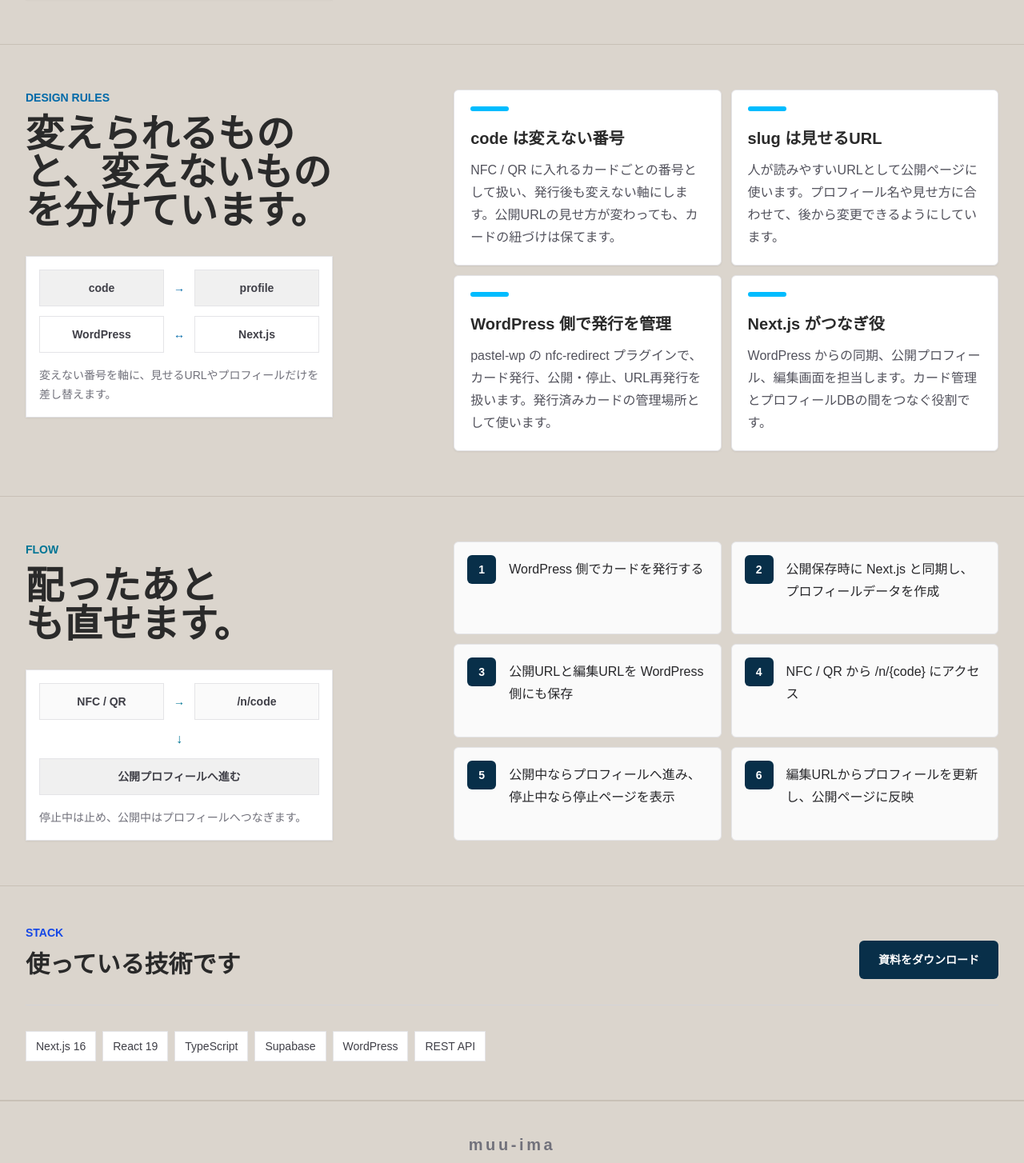
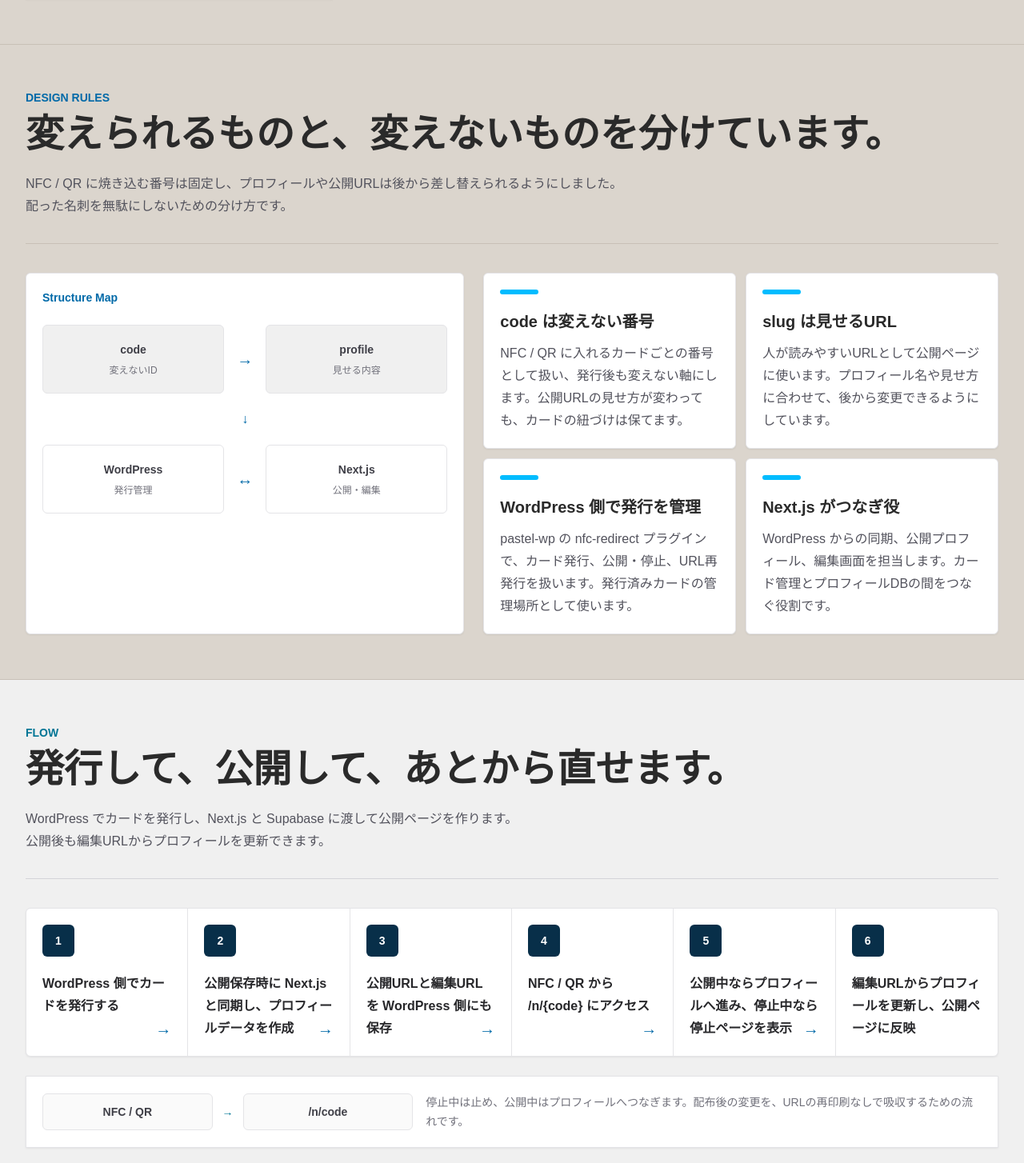
Before and after one commit to muu-ima/portfolio, a Next.js app: page /works/nfc-redirect in a window 1280 px wide. Shown: the part 1692-3146 px from the top of the page at 80% size. Built offline with nearby package versions, Linux system fonts and the light colour scheme; a web font is replaced by a local one.

Commit message:
Vary nfc redirect section layouts

```diff
--- a/app/works/nfc-redirect/page.tsx
+++ b/app/works/nfc-redirect/page.tsx
@@ -212,38 +212,49 @@ export default function NfcRedirectPage() {
       </section>
 
       <section className="border-b border-[#c8c0b6] bg-[#dbd5cd] px-5 py-14 sm:px-8">
-        <div className="mx-auto grid max-w-7xl gap-8 lg:grid-cols-[0.85fr_1.15fr]">
-          <div className="border-b border-zinc-200 pb-6 lg:border-b-0 lg:pb-0">
+        <div className="mx-auto max-w-[1440px]">
+          <div className="border-b border-[#c8c0b6] pb-8">
             <p className="text-sm font-semibold uppercase tracking-normal text-sky-700">
               Design Rules
             </p>
             <h2 className="mt-3 text-3xl font-semibold tracking-normal sm:text-5xl">
               変えられるものと、変えないものを分けています。
             </h2>
-            <div className="mt-8 max-w-sm border border-zinc-200 bg-white p-4 shadow-sm shadow-zinc-950/5">
-              <div className="grid grid-cols-[1fr_auto_1fr] items-center gap-3 text-sm font-semibold text-zinc-700">
-                <span className="border border-zinc-200 bg-[rgb(240,240,240)] px-3 py-3 text-center">
-                  code
-                </span>
-                <span className="text-sky-700">→</span>
-                <span className="border border-zinc-200 bg-[rgb(240,240,240)] px-3 py-3 text-center">
-                  profile
-                </span>
-              </div>
-              <div className="mt-3 grid grid-cols-[1fr_auto_1fr] items-center gap-3 text-sm font-semibold text-zinc-700">
-                <span className="border border-zinc-200 bg-white px-3 py-3 text-center">
-                  WordPress
-                </span>
-                <span className="text-sky-700">↔</span>
-                <span className="border border-zinc-200 bg-white px-3 py-3 text-center">
-                  Next.js
-                </span>
-              </div>
-              <p className="mt-4 text-sm leading-6 text-zinc-500">
-                変えない番号を軸に、見せるURLやプロフィールだけを差し替えます。
+            <p className="mt-6 max-w-4xl text-base leading-7 text-zinc-600">
+              NFC / QR に焼き込む番号は固定し、プロフィールや公開URLは後から差し替えられるようにしました。
+              <br className="hidden sm:block" />
+              配った名刺を無駄にしないための分け方です。
             </p>
           </div>
+
+          <div className="mt-9 grid gap-6 lg:grid-cols-[0.92fr_1.08fr] lg:items-stretch">
+            <div className="rounded-md border border-zinc-200 bg-white p-5 shadow-sm shadow-zinc-950/5">
+              <p className="text-sm font-semibold text-sky-700">Structure Map</p>
+              <div className="mt-6 grid grid-cols-[1fr_auto_1fr] items-center gap-4 text-center text-sm font-semibold text-zinc-700">
+                <div className="rounded-md border border-zinc-200 bg-[rgb(240,240,240)] px-4 py-5">
+                  code
+                  <span className="mt-2 block text-xs font-medium text-zinc-500">変えないID</span>
                 </div>
+                <span className="text-xl text-sky-700">→</span>
+                <div className="rounded-md border border-zinc-200 bg-[rgb(240,240,240)] px-4 py-5">
+                  profile
+                  <span className="mt-2 block text-xs font-medium text-zinc-500">見せる内容</span>
+                </div>
+              </div>
+              <div className="my-5 flex justify-center text-sky-700">↓</div>
+              <div className="grid grid-cols-[1fr_auto_1fr] items-center gap-4 text-center text-sm font-semibold text-zinc-700">
+                <div className="rounded-md border border-zinc-200 bg-white px-4 py-5">
+                  WordPress
+                  <span className="mt-2 block text-xs font-medium text-zinc-500">発行管理</span>
+                </div>
+                <span className="text-xl text-sky-700">↔</span>
+                <div className="rounded-md border border-zinc-200 bg-white px-4 py-5">
+                  Next.js
+                  <span className="mt-2 block text-xs font-medium text-zinc-500">公開・編集</span>
+                </div>
+              </div>
+            </div>
+
             <div className="grid gap-3 sm:grid-cols-2">
               {principles.map((item) => (
                 <article key={item.title} className="rounded-md border border-zinc-200 bg-white p-4 shadow-sm shadow-zinc-950/5 sm:p-5">
@@ -254,45 +265,57 @@ export default function NfcRedirectPage() {
               ))}
             </div>
           </div>
+        </div>
       </section>
 
-      <section className="border-b border-[#c8c0b6] bg-[#dbd5cd] px-5 py-14 sm:px-8">
-        <div className="mx-auto grid max-w-7xl gap-8 lg:grid-cols-[0.85fr_1.15fr]">
-          <div className="border-b border-zinc-200 pb-6 lg:border-b-0 lg:pb-0">
+      <section className="border-b border-[#c8c0b6] bg-[rgb(240,240,240)] px-5 py-14 sm:px-8">
+        <div className="mx-auto max-w-[1440px]">
+          <div className="border-b border-zinc-300 pb-8">
             <p className="text-sm font-semibold uppercase tracking-normal text-cyan-700">
               Flow
             </p>
             <h2 className="mt-3 text-3xl font-semibold tracking-normal sm:text-5xl">
-              配ったあとも直せます。
+              発行して、公開して、あとから直せます。
             </h2>
-            <div className="mt-8 max-w-sm border border-zinc-200 bg-white p-4 shadow-sm shadow-zinc-950/5">
-              <div className="flex items-center gap-3 text-sm font-semibold text-zinc-700">
-                <span className="flex-1 border border-zinc-200 bg-zinc-50 px-3 py-3 text-center">
+            <p className="mt-6 max-w-4xl text-base leading-7 text-zinc-600">
+              WordPress でカードを発行し、Next.js と Supabase に渡して公開ページを作ります。
+              <br className="hidden sm:block" />
+              公開後も編集URLからプロフィールを更新できます。
+            </p>
+          </div>
+
+          <div className="mt-9 overflow-hidden rounded-md border border-zinc-200 bg-white shadow-sm shadow-zinc-950/5">
+            <div className="grid gap-0 lg:grid-cols-6">
+              {flows.map((flow, index) => (
+                <article
+                  key={flow}
+                  className="relative border-b border-zinc-200 p-5 lg:border-b-0 lg:border-r lg:last:border-r-0"
+                >
+                  <span className="flex h-10 w-10 items-center justify-center rounded-md bg-[#082f49] text-sm font-semibold text-white">
+                    {index + 1}
+                  </span>
+                  <p className="mt-5 text-base font-semibold leading-7 text-zinc-800">{flow}</p>
+                  {index < flows.length - 1 ? (
+                    <span className="absolute bottom-5 right-5 hidden text-xl text-sky-700 lg:block">→</span>
+                  ) : null}
+                </article>
+              ))}
+            </div>
+          </div>
+
+          <div className="mt-6 grid gap-4 border border-zinc-200 bg-white p-5 shadow-sm shadow-zinc-950/5 lg:grid-cols-[0.8fr_1.2fr] lg:items-center">
+            <div className="grid grid-cols-[1fr_auto_1fr] items-center gap-3 text-sm font-semibold text-zinc-700">
+              <span className="rounded-md border border-zinc-200 bg-zinc-50 px-3 py-3 text-center">
                 NFC / QR
               </span>
               <span className="text-cyan-700">→</span>
-                <span className="flex-1 border border-zinc-200 bg-zinc-50 px-3 py-3 text-center">
+              <span className="rounded-md border border-zinc-200 bg-zinc-50 px-3 py-3 text-center">
                 /n/code
               </span>
             </div>
-              <div className="my-3 flex justify-center text-cyan-700">↓</div>
-              <div className="border border-zinc-200 bg-[rgb(240,240,240)] px-3 py-3 text-center text-sm font-semibold text-zinc-700">
-                公開プロフィールへ進む
-              </div>
-              <p className="mt-4 text-sm leading-6 text-zinc-500">
-                停止中は止め、公開中はプロフィールへつなぎます。
+            <p className="text-sm leading-6 text-zinc-500">
+              停止中は止め、公開中はプロフィールへつなぎます。配布後の変更を、URLの再印刷なしで吸収するための流れです。
             </p>
-            </div>
-          </div>
-          <div className="grid gap-3 sm:grid-cols-2">
-            {flows.map((flow, index) => (
-              <div key={flow} className="flex gap-4 rounded-md border border-zinc-200 bg-zinc-50 p-3 sm:p-4">
-                <span className="flex h-9 w-9 shrink-0 items-center justify-center rounded-md bg-[#082f49] text-sm font-semibold text-white">
-                  {index + 1}
-                </span>
-                <p className="pt-1 text-base leading-7 text-zinc-800">{flow}</p>
-              </div>
-            ))}
           </div>
         </div>
       </section>
```
Lines whose indentation alone changed are shown as unchanged.
